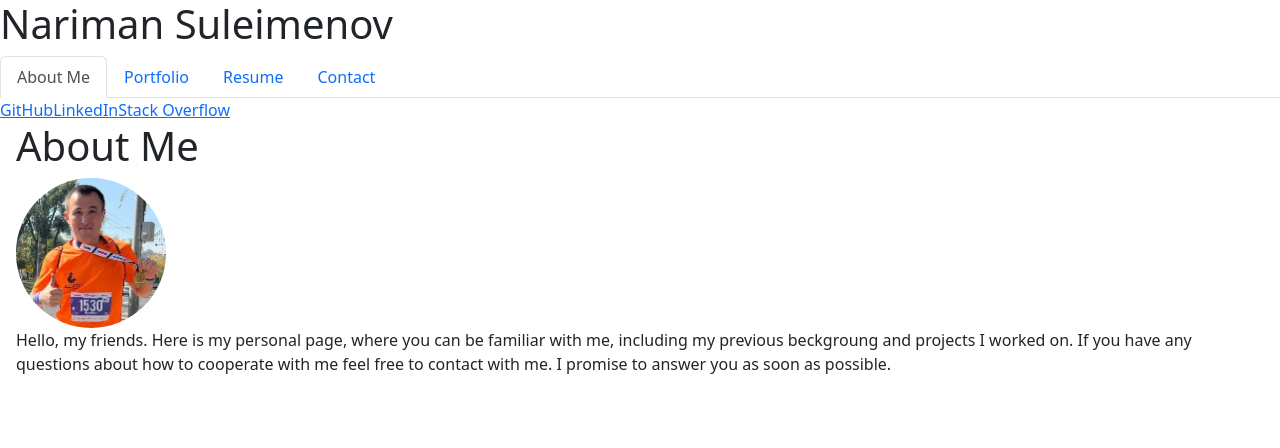
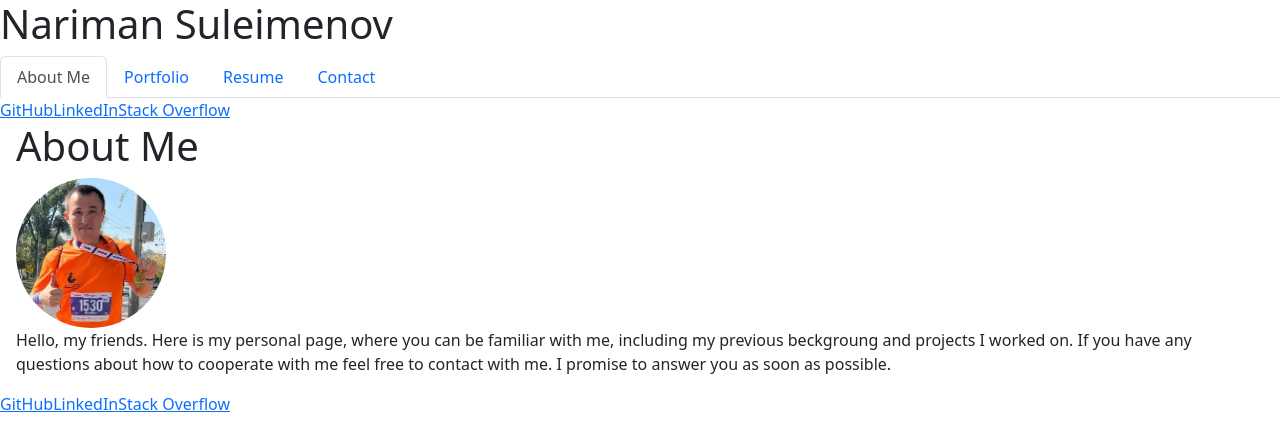
Before and after one commit to NarSulEsz/ReactBasedPortfolio, a React (Vite) app: page / in a window 1280 px wide. Shown: the top 448 px of the page. Built offline with nearby package versions, Linux system fonts and the light colour scheme.

Commit message:
Eventually moved the Footer below the content of the page

```diff
--- a/src/App.jsx
+++ b/src/App.jsx
@@ -1,6 +1,7 @@
 // Bringing in the required import from 'react-router-dom'
 import { Outlet } from 'react-router-dom';
 import Nav from './components/NavTabs';
+import Footer from './pages/Footer'
 
 function App() {
   // The Outlet component will conditionally swap between the different pages according to the URL
@@ -10,6 +11,7 @@ function App() {
       <main className="mx-3">
         <Outlet />
       </main>
+      <Footer />
     </>
   );
 }
```
